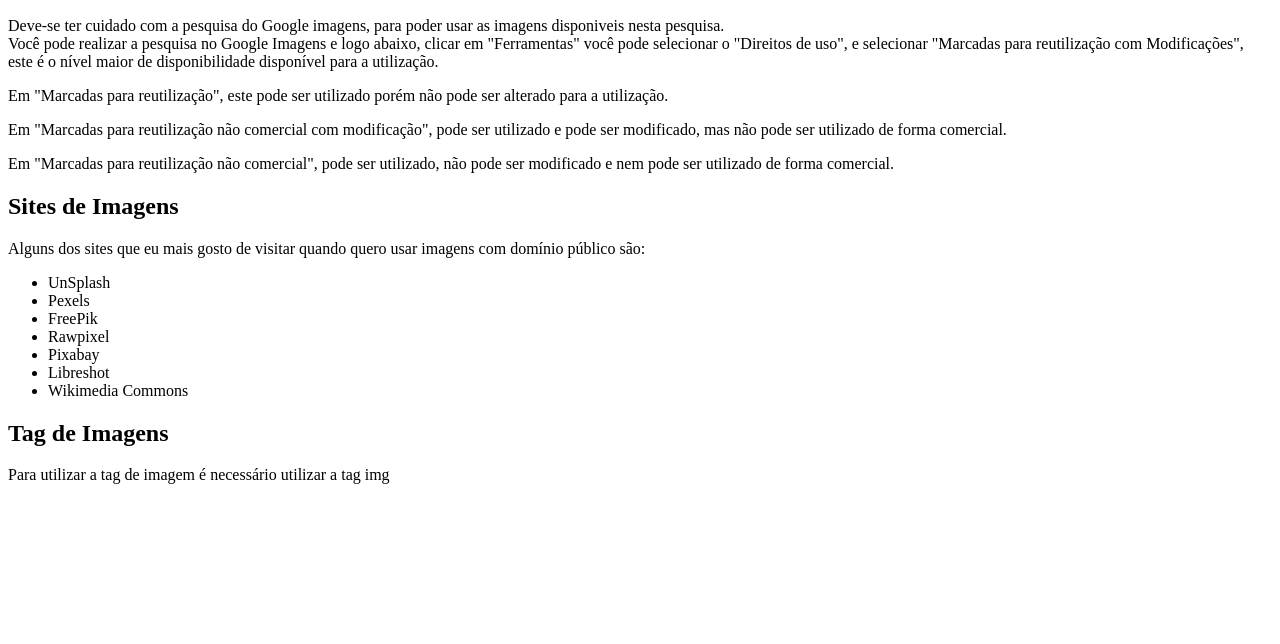
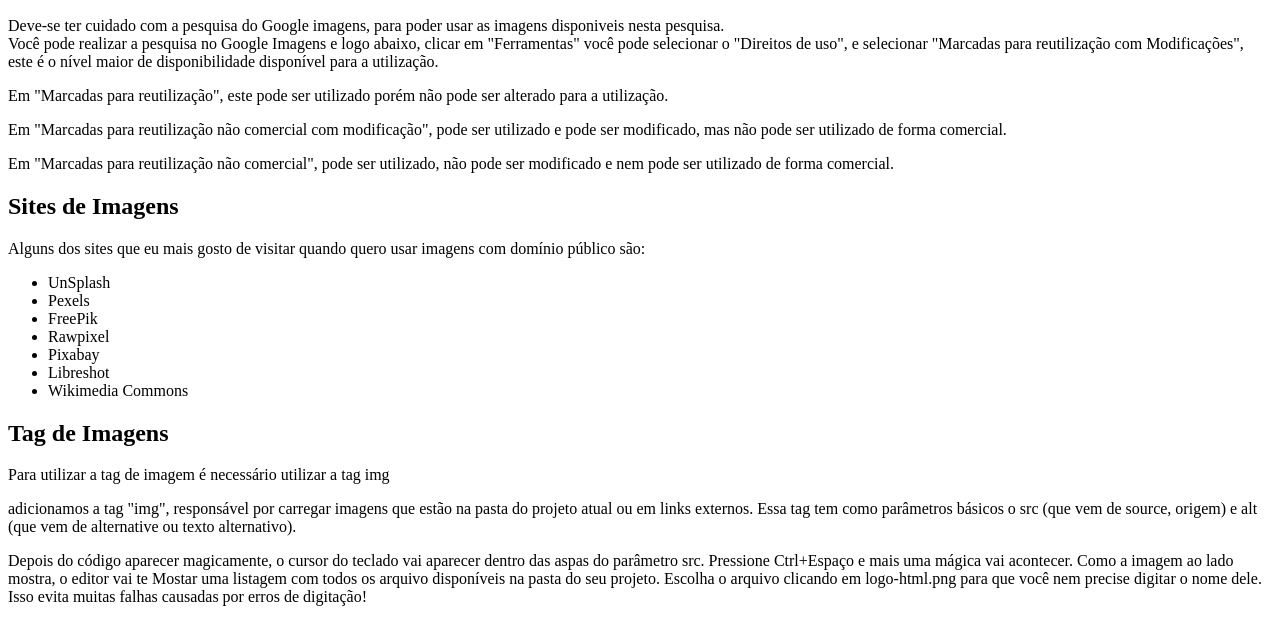
Before and after one commit to 228141/curso-de-html-e-css, a plain HTML site: page exercicios/ex003/index.html in a window 1280 px wide. Shown: the part 110-754 px from the top of the page. Drawn offline with Linux system fonts and the light colour scheme.

Commit message:
Estudando

```diff
--- a/exercicios/ex003/index.html
+++ b/exercicios/ex003/index.html
@@ -34,6 +34,8 @@
 
     <h2>Tag de Imagens</h2>
     <p>Para utilizar a tag de imagem é necessário utilizar a tag img</p>
+    <p>adicionamos a tag "img", responsável por carregar imagens que estão na pasta do projeto atual ou em links externos. Essa tag tem como parâmetros básicos o src (que vem de source, origem) e alt (que vem de alternative ou texto alternativo).</p>
+    <p>Depois do código aparecer magicamente, o cursor do teclado vai aparecer dentro das aspas do parâmetro src. Pressione Ctrl+Espaço e mais uma mágica vai acontecer. Como a imagem ao lado mostra, o editor vai te Mostar uma listagem com todos os arquivo disponíveis na pasta do seu projeto. Escolha o arquivo clicando em logo-html.png para que você nem precise digitar o nome dele. Isso evita muitas falhas causadas por erros de digitação!</p>
 
 
 
```
